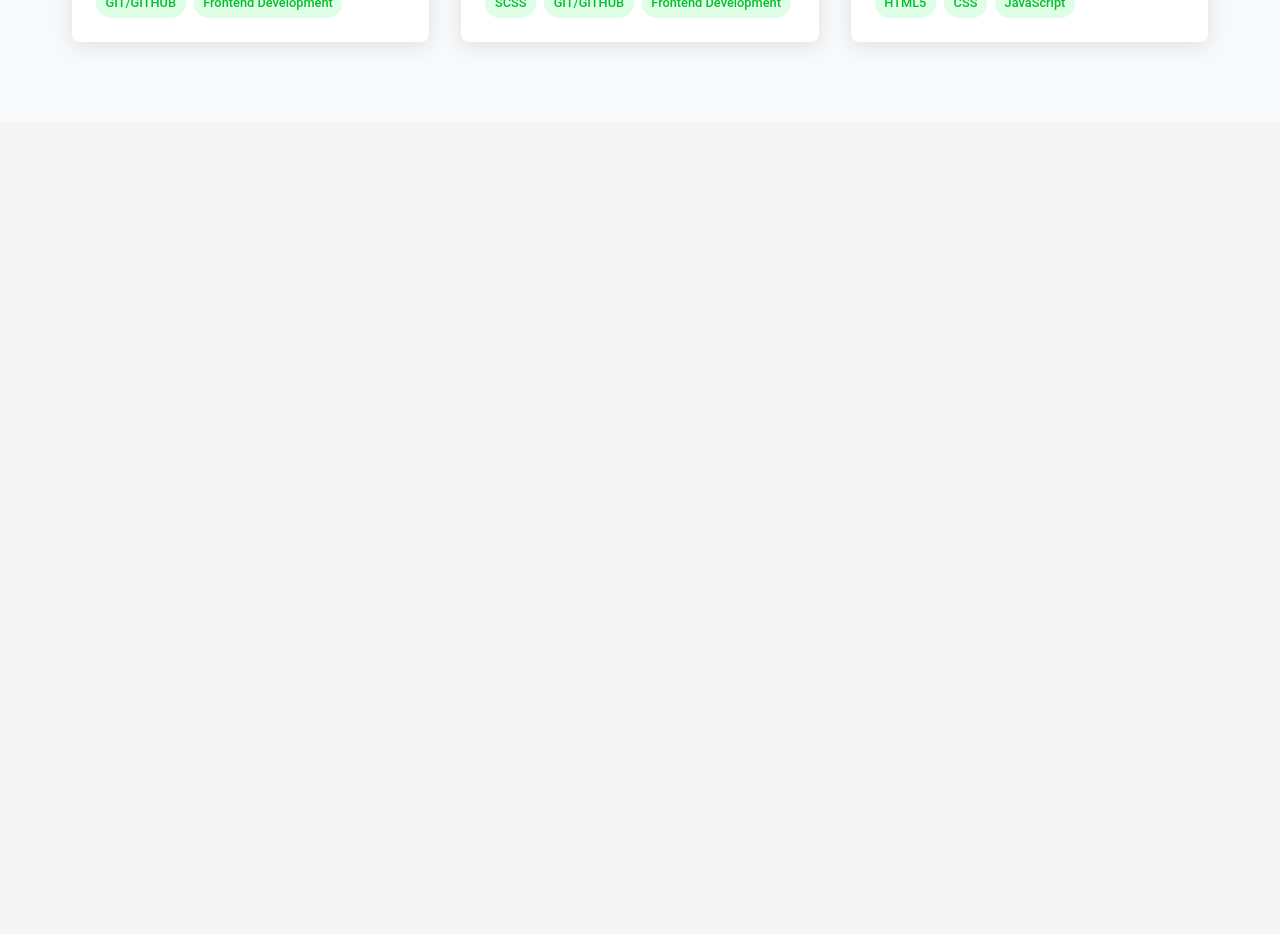
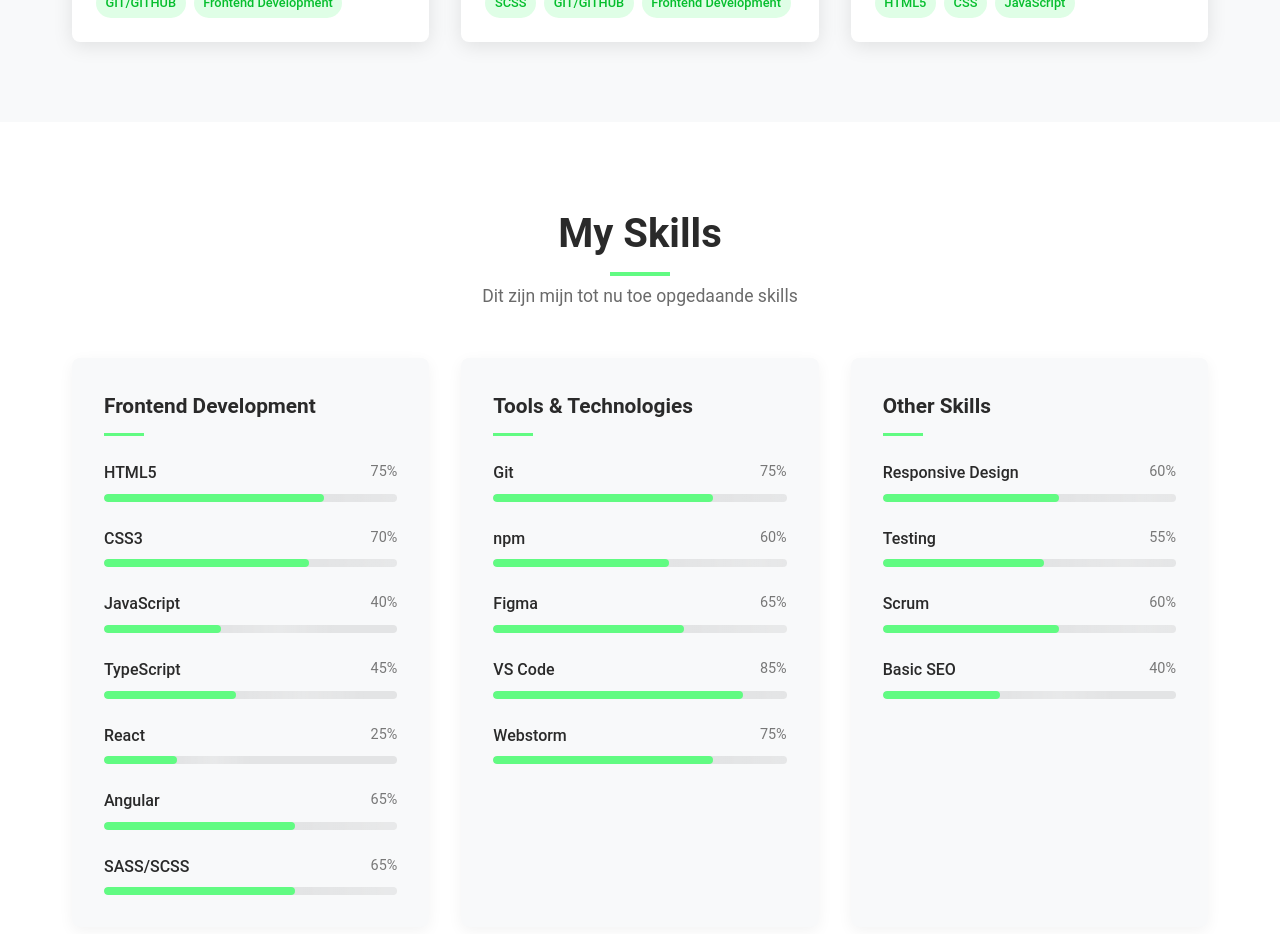
Before and after one commit to misspennylane/portfolio-website, a React (Create React App) app in the folder my-portfolio/: page / in a window 1280 px wide. Shown: the part 1640-2574 px from the top of the page. Before the commit the page ends 1762 px from the top, so only its background shows below. Built offline with nearby package versions, Linux system fonts and the light colour scheme.

Commit message:
Simple basic Skills Section

```diff
--- a/my-portfolio/src/App.js
+++ b/my-portfolio/src/App.js
@@ -3,6 +3,7 @@ import './App.scss';
 import Header from './components/Header/Header';
 import Hero from './components/Hero/Hero';
 import Projects from "./components/Projects/Projects";
+import Skills from "./components/Skills/Skills";
 
 function App() {
     return (
@@ -11,6 +12,7 @@ function App() {
           <main>
             <Hero />
               <Projects />
+              <Skills />
             {/*other sections*/}
           </main>
         </div>
--- a/my-portfolio/src/components/Projects/Projects.scss
+++ b/my-portfolio/src/components/Projects/Projects.scss
@@ -44,6 +44,7 @@ $transition: all 0.3s ease;
     }
   }
 
+
   .projects-grid {
     display: grid;
     grid-template-columns: repeat(auto-fill, minmax(300px, 1fr));
--- /dev/null
+++ b/my-portfolio/src/components/Skills/Skills.jsx
@@ -0,0 +1,82 @@
+import React from "react";
+import './Skills.scss';
+
+const Skills = () => {
+    // Group skills by category
+    const skillsData = {
+        frontend: [
+            { name: 'HTML5', level: 75 },
+            { name: 'CSS3', level: 70 },
+            { name: 'JavaScript', level: 40 },
+            { name: 'TypeScript', level:45 },
+            { name: 'React', level: 25 },
+            { name: 'Angular', level: 65 },
+            { name: 'SASS/SCSS', level: 65 },
+        ],
+        tools: [
+            { name: 'Git', level: 75 },
+            { name: 'npm', level: 60 },
+            { name: 'Figma', level: 65 },
+            { name: 'VS Code', level: 85 },
+            { name: 'Webstorm', level: 75},
+        ],
+        other: [
+            { name: 'Responsive Design', level: 60 },
+            { name: 'Testing', level: 55 },
+            { name: 'Scrum', level: 60},
+            { name: 'Basic SEO', level: 40}
+        ],
+    };
+
+    const renderSkills = (skills)  => {
+        return skills.map((skill, index) => (
+            <div className="skill" key={index}>
+                <div className="skill-info">
+                    <span className="skill-name">{skill.name}</span>
+                    <span className="skill-percentage">{skill.level}%</span>
+                </div>
+                <div className="skill-bar">
+                    <div className="skill-progress"
+                         style={{ width: `${skill.level}%`}}
+                         data-level={skill.level}>
+                    </div>
+                </div>
+            </div>
+        ));
+    };
+
+    return (
+        <section id="skills" className="skills">
+            <div className="container">
+                <div className="section-header">
+                    <h2>My Skills</h2>
+                    <p>Dit zijn mijn tot nu toe opgedaande skills</p>
+                </div>
+
+                <div className="skills-container">
+                    <div className="skills-category">
+                        <h3>Frontend Development</h3>
+                        <div className="skills-list">
+                            {renderSkills(skillsData.frontend)}
+                        </div>
+                    </div>
+                    <div className="skills-category">
+                        <h3>Tools & Technologies</h3>
+                        <div className="skills-list">
+                            {renderSkills(skillsData.tools)}
+                        </div>
+                    </div>
+
+                    <div className="skills-category">
+                        <h3>Other Skills</h3>
+                        <div className="skills-list">
+                            {renderSkills(skillsData.other)}
+                        </div>
+                    </div>
+                </div>
+            </div>
+        </section>
+    );
+};
+
+export default Skills;
--- /dev/null
+++ b/my-portfolio/src/components/Skills/Skills.scss
@@ -0,0 +1,168 @@
+$primary-color: #2a2a2a;
+$accent-color: #61fb82;
+$light-bg: #ffffff;
+$card-bg: #f8f9fa;
+$transition: all 0.3s ease;
+
+.skills {
+  padding: 5rem 0;
+  background-color: $light-bg;
+
+  .container {
+    max-width: 1200px;
+    margin: 0 auto;
+    padding: 0 2rem;
+  }
+
+  .section-header {
+    text-align: center;
+    margin-bottom: 3rem;
+
+    h2 {
+      font-size: 2.5rem;
+      color: $primary-color;
+      margin-bottom: 1rem;
+      position: relative;
+      display: inline-block;
+
+      &::after {
+        content: '';
+        position: absolute;
+        left: 50%;
+        bottom: -10px;
+        transform: translateX(-50%);
+        width: 60px;
+        height: 4px;
+        background-color: $accent-color;
+      }
+    }
+
+    p {
+      max-width: 600px;
+      margin: 0 auto;
+      color: lighten($primary-color, 25%);
+      font-size: 1.1rem;
+    }
+  }
+
+  .skills-container {
+    display: grid;
+    grid-template-columns: repeat(auto-fit, minmax(300px, 1fr));
+    gap: 2rem;
+  }
+
+  .skills-category {
+    background-color: $card-bg;
+    border-radius: 8px;
+    padding: 2rem;
+    box-shadow: 0 4px 15px rgba(0, 0, 0, 0.05);
+    transition: $transition;
+
+    &:hover {
+      transform: translateY(-5px);
+      box-shadow: 0 8px 20px rgba(0, 0, 0, 0.1);
+    }
+
+    h3 {
+      color: $primary-color;
+      font-size: 1.3rem;
+      margin-bottom: 1.5rem;
+      padding-bottom: 0.8rem;
+      position: relative;
+
+      &::after {
+        content: '';
+        position: absolute;
+        left: 0;
+        bottom: 0;
+        width: 40px;
+        height: 3px;
+        background-color: $accent-color;
+      }
+    }
+
+    .skills-list {
+      display: flex;
+      flex-direction: column;
+      gap: 1.5rem;
+    }
+  }
+
+  .skill {
+    .skill-info {
+      display: flex;
+      justify-content: space-between;
+      margin-bottom: 0.5rem;
+
+      .skill-name {
+        font-weight: 500;
+        color: $primary-color;
+      }
+
+      .skill-percentage {
+        color: lighten($primary-color, 30%);
+        font-size: 0.9rem;
+      }
+    }
+
+    .skill-bar {
+      height: 8px;
+      background-color: rgba($primary-color, 0.1);
+      border-radius: 4px;
+      overflow: hidden;
+
+      .skill-progress {
+        height: 100%;
+        background-color: $accent-color;
+        border-radius: 4px;
+        position: relative;
+        transition: width 1s ease-in-out;
+
+        // Optional: add a shimmer effect
+        &::after {
+          content: '';
+          position: absolute;
+          top: 0;
+          left: 0;
+          width: 100%;
+          height: 100%;
+          background: linear-gradient(
+                          90deg,
+                          rgba(255,255,255,0) 0%,
+                          rgba(255,255,255,0.2) 50%,
+                          rgba(255,255,255,0) 100%
+          );
+          animation: shimmer 2s infinite;
+        }
+      }
+    }
+  }
+}
+
+@keyframes shimmer {
+  0% {
+    transform: translateX(-100%);
+  }
+  100% {
+    transform: translateX(100%);
+  }
+}
+
+// Responsive styles
+@media (max-width: 768px) {
+  .skills {
+    .section-header {
+      h2 {
+        font-size: 2rem;
+      }
+
+      p {
+        font-size: 1rem;
+      }
+    }
+
+    .skills-container {
+      grid-template-columns: 1fr;
+    }
+  }
+}
```
